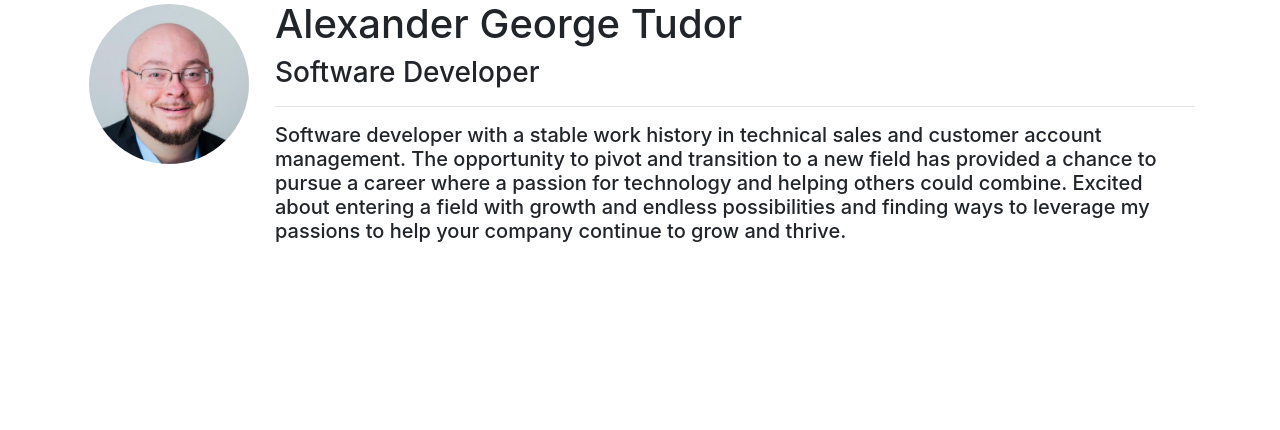
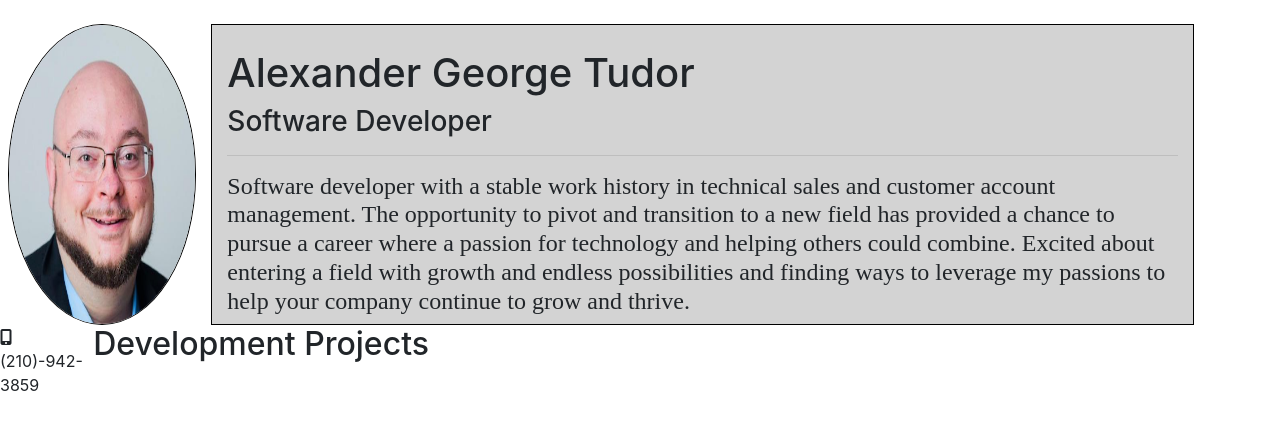
Before and after one commit to George-Tudor/personal-website, a plain HTML site: page resume.html in a window 1280 px wide. Drawn offline with nearby package versions, Linux system fonts and the light colour scheme.

Commit message:
progress on resume page

```diff
--- a/css/resume.css
+++ b/css/resume.css
@@ -1,4 +1,14 @@
 .profile-picture {
     height: 100%;
     width: 350px;
+    border: solid 1px black;
 }
+
+.summary {
+    border: 1px solid black;
+    background-color: lightgray;
+}
+
+h4 {
+    font-family: Baskerville;
+}
--- a/resume.html
+++ b/resume.html
@@ -3,27 +3,34 @@
 <head>
     <meta charset="UTF-8">
     <title>Resume</title>
+    <link rel="stylesheet" href="https://cdnjs.cloudflare.com/ajax/libs/font-awesome/6.0.0-beta3/css/all.min.css" integrity="sha512-Fo3rlrZj/k7ujTnHg4CGR2D7kSs0v4LLanw2qksYuRlEzO+tcaEPQogQ0KaoGN26/zrn20ImR1DfuLWnOo7aBA==" crossorigin="anonymous" referrerpolicy="no-referrer" />
     <link rel="stylesheet" href="https://cdn.jsdelivr.net/npm/bootstrap@4.6.1/dist/css/bootstrap.min.css" integrity="sha384-zCbKRCUGaJDkqS1kPbPd7TveP5iyJE0EjAuZQTgFLD2ylzuqKfdKlfG/eSrtxUkn" crossorigin="anonymous">
+    <link rel="stylesheet" href="css/resume.css">
 </head>
 <body>
-<div class="container d-flex justify-content-between flex-grow-1">
+<div class="d-flex flex-wrap justify-content-between mt-4">
     <div class="row">
         <div class="col-xl-2">
-            <img src="img/george.png" class="img-fluid rounded-circle profile-picture m-1">
-
+            <img src="img/george.png" class="img-fluid rounded-circle profile-picture ml-2">
         </div>
-        <div class="col-xl-10 background">
+        <div class="col-xl-9 flex-grow-1 summary pt-4 ml-2">
             <h1>Alexander George Tudor</h1>
             <h3>Software Developer</h3>
             <hr>
-            <h5>
-                Software developer with a stable work history in technical sales and customer account management. The opportunity to pivot and transition to a new field has provided a chance to pursue a career where a passion for technology and helping others could combine. Excited about entering a field with growth and endless possibilities and finding ways to leverage my passions to help your company continue to grow and thrive.            </h5>
+            <h4>Software developer with a stable work history in technical sales and customer account management. The opportunity to pivot and transition to a new field has provided a chance to pursue a career where a passion for technology and helping others could combine. Excited about entering a field with growth and endless possibilities and finding ways to leverage my passions to help your company continue to grow and thrive.</h4>
         </div>
-
+        <div class="col-xl-1 flex-grow-1"></div>
     </div>
+    <div class="row">
+        <div class="col-xl-2 flex-grow-1">
+            <p><i class="fas fa-mobile-alt"></i>(210)-942-3859</p>
+        </div>
+        <div class="col-xl-9 flex-grow-1">
+            <h2>Development Projects</h2>
+        </div>
+        <div class="col-xl-1 flex-grow-1"></div>
 </div>
-
-
+<div class="d-flex justify-content-around mt-4">
 
 
 </body>
```
